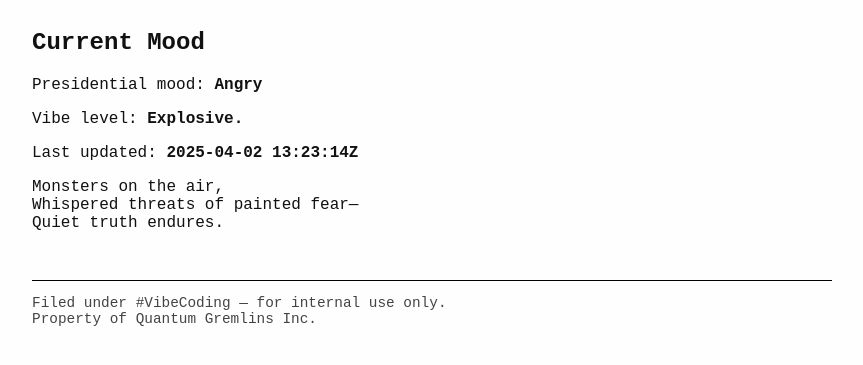
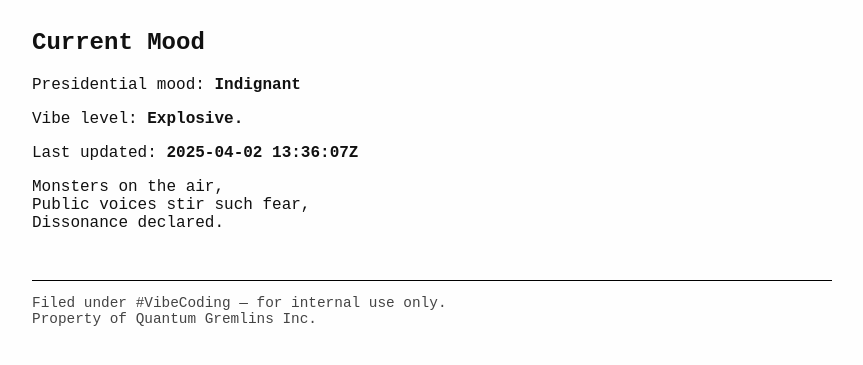
Before and after one commit to Department-of-Vibes-and-Haiku-Warfare/dev-ops-and-chill, a plain HTML site: page docs/index.html in a window 1280 px wide. Shown: the part 211-576 px from the top of the page, without its empty margins (208-1071 px from the left). Drawn offline with Linux system fonts and the light colour scheme.

Commit message:
Signed haiku update

```diff
--- a/docs/index.html
+++ b/docs/index.html
@@ -54,15 +54,15 @@
   <main>
     <div class="mood">
       <h2>Current Mood</h2>
-      <p>Presidential mood: <strong>Angry</strong></p>
+      <p>Presidential mood: <strong>Indignant</strong></p>
       <p>Vibe level: <strong>Explosive.</strong></p>
-      <p>Last updated: <strong>2025-04-02 13:23:14Z</strong></p>
+      <p>Last updated: <strong>2025-04-02 13:36:07Z</strong></p>
     </div>
 
     <!-- Haikus will be injected/generated here -->
     <div class="haiku">
       <div class="text">
-        Monsters on the air,  <br/>Whispered threats of painted fear—  <br/>Quiet truth endures.
+        Monsters on the air,  <br/>Public voices stir such fear,  <br/>Dissonance declared.
       </div>
     </div>
   </main>
```
